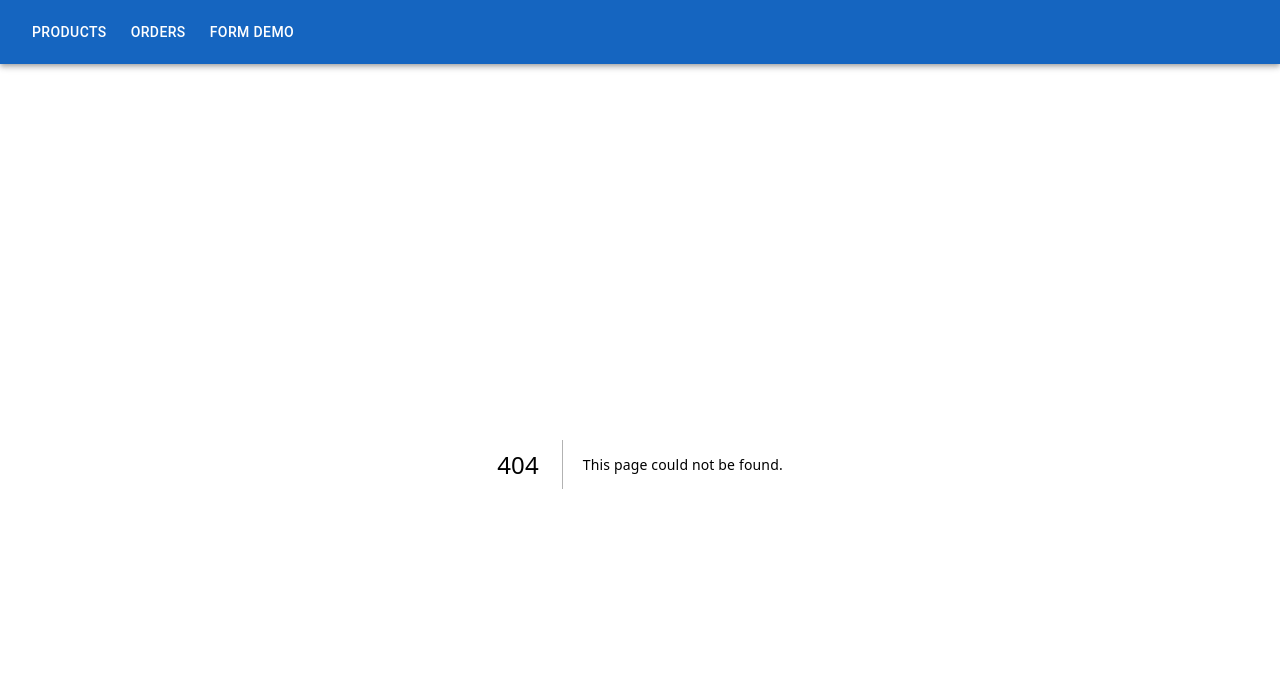
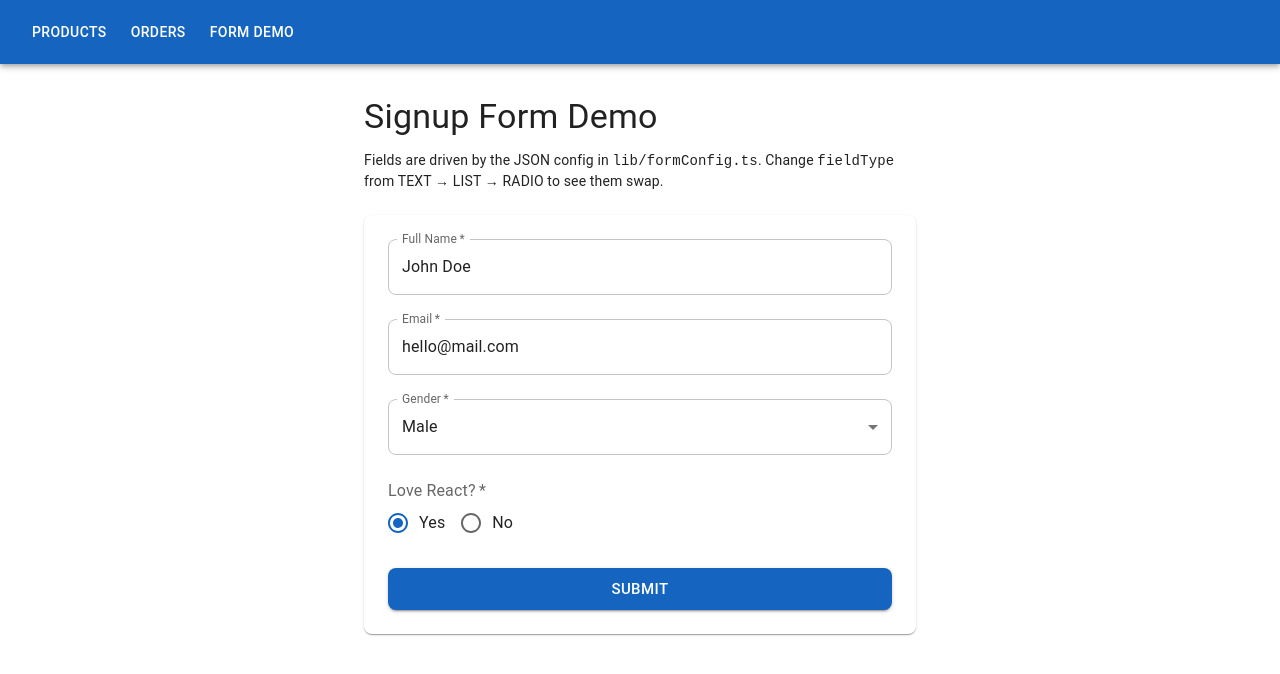
Before and after one commit to prudhvi-mallavarapu/nestjs-mircoservice, a Next.js app in the folder frontend/: page /form-demo in a window 1280 px wide. Before the commit this address had no page. Shown: the top 674 px of the page. Built offline with nearby package versions, Linux system fonts and the light colour scheme.

Commit message:
feat: add DynamicField component and JSON-driven form demo page

```diff
--- /dev/null
+++ b/frontend/src/app/form-demo/page.tsx
@@ -0,0 +1,71 @@
+'use client';
+import { useEffect, useState } from 'react';
+import { useForm } from 'react-hook-form';
+import {
+  Container, Typography, Button, Stack, Alert,
+  Paper, Box, Divider, List, ListItem, ListItemText,
+} from '@mui/material';
+import { DynamicField } from '@/components/DynamicField';
+import { formConfig } from '@/lib/formConfig';
+
+const STORAGE_KEY = 'form_demo_submissions';
+
+export default function FormDemoPage() {
+  const { control, handleSubmit, reset } = useForm<Record<string, string>>();
+  const [submissions, setSubmissions] = useState<Record<string, string>[]>([]);
+  const [submitted, setSubmitted] = useState(false);
+
+  useEffect(() => {
+    const stored = localStorage.getItem(STORAGE_KEY);
+    if (stored) setSubmissions(JSON.parse(stored));
+  }, []);
+
+  const onSubmit = (values: Record<string, string>) => {
+    const next = [values, ...submissions];
+    setSubmissions(next);
+    localStorage.setItem(STORAGE_KEY, JSON.stringify(next));
+    setSubmitted(true);
+    reset();
+    setTimeout(() => setSubmitted(false), 3000);
+  };
+
+  return (
+    <Container maxWidth="sm" sx={{ py: 4 }}>
+      <Typography variant="h4" gutterBottom>Signup Form Demo</Typography>
+      <Typography variant="body2" color="text.secondary" sx={{ mb: 3 }}>
+        Fields are driven by the JSON config in <code>lib/formConfig.ts</code>.
+        Change <code>fieldType</code> from TEXT → LIST → RADIO to see them swap.
+      </Typography>
+
+      <Paper sx={{ p: 3, mb: 4 }}>
+        <Box component="form" onSubmit={handleSubmit(onSubmit)}>
+          <Stack spacing={3}>
+            {formConfig.map((field) => (
+              <DynamicField key={field.id} field={field} control={control} />
+            ))}
+            {submitted && <Alert severity="success">Saved to localStorage!</Alert>}
+            <Button type="submit" variant="contained" size="large">Submit</Button>
+          </Stack>
+        </Box>
+      </Paper>
+
+      {submissions.length > 0 && (
+        <>
+          <Divider sx={{ mb: 2 }} />
+          <Typography variant="h6" gutterBottom>Past Submissions</Typography>
+          <List dense>
+            {submissions.map((sub, i) => (
+              <Paper key={i} sx={{ mb: 1 }}>
+                <ListItem>
+                  <ListItemText
+                    primary={formConfig.map((f) => `${f.name}: ${sub[f.id] ?? '—'}`).join(' · ')}
+                  />
+                </ListItem>
+              </Paper>
+            ))}
+          </List>
+        </>
+      )}
+    </Container>
+  );
+}
--- /dev/null
+++ b/frontend/src/components/DynamicField.tsx
@@ -0,0 +1,96 @@
+'use client';
+import {
+  Controller,
+  Control,
+  RegisterOptions,
+} from 'react-hook-form';
+import {
+  TextField,
+  Select,
+  MenuItem,
+  FormControl,
+  InputLabel,
+  RadioGroup,
+  FormControlLabel,
+  Radio,
+  FormLabel,
+  FormHelperText,
+  Box,
+} from '@mui/material';
+import type { FieldConfig } from '@/types';
+
+interface Props {
+  field: FieldConfig;
+  control: Control<Record<string, string>>;
+}
+
+export function DynamicField({ field, control }: Props) {
+  const fieldName = String(field.id);
+  const rules: RegisterOptions = {
+    required: field.required ? `${field.name} is required` : false,
+    ...(field.minLength && {
+      minLength: { value: field.minLength, message: `Minimum ${field.minLength} characters` },
+    }),
+    ...(field.maxLength && {
+      maxLength: { value: field.maxLength, message: `Maximum ${field.maxLength} characters` },
+    }),
+  };
+
+  return (
+    <Controller
+      name={fieldName}
+      control={control}
+      defaultValue={field.defaultValue ?? ''}
+      rules={rules}
+      render={({ field: f, fieldState }) => {
+        if (field.fieldType === 'TEXT') {
+          return (
+            <TextField
+              {...f}
+              label={field.name}
+              fullWidth
+              required={field.required}
+              error={!!fieldState.error}
+              helperText={fieldState.error?.message}
+              slotProps={{ htmlInput: { minLength: field.minLength, maxLength: field.maxLength } }}
+            />
+          );
+        }
+
+        if (field.fieldType === 'LIST') {
+          return (
+            <FormControl fullWidth required={field.required} error={!!fieldState.error}>
+              <InputLabel>{field.name}</InputLabel>
+              <Select {...f} label={field.name}>
+                {field.listOfValues1?.map((opt) => (
+                  <MenuItem key={opt} value={opt}>{opt}</MenuItem>
+                ))}
+              </Select>
+              {fieldState.error && (
+                <FormHelperText>{fieldState.error.message}</FormHelperText>
+              )}
+            </FormControl>
+          );
+        }
+
+        if (field.fieldType === 'RADIO') {
+          return (
+            <FormControl required={field.required} error={!!fieldState.error}>
+              <FormLabel>{field.name}</FormLabel>
+              <RadioGroup {...f} row>
+                {field.listOfValues1?.map((opt) => (
+                  <FormControlLabel key={opt} value={opt} control={<Radio />} label={opt} />
+                ))}
+              </RadioGroup>
+              {fieldState.error && (
+                <FormHelperText>{fieldState.error.message}</FormHelperText>
+              )}
+            </FormControl>
+          );
+        }
+
+        return <Box />;
+      }}
+    />
+  );
+}
```
